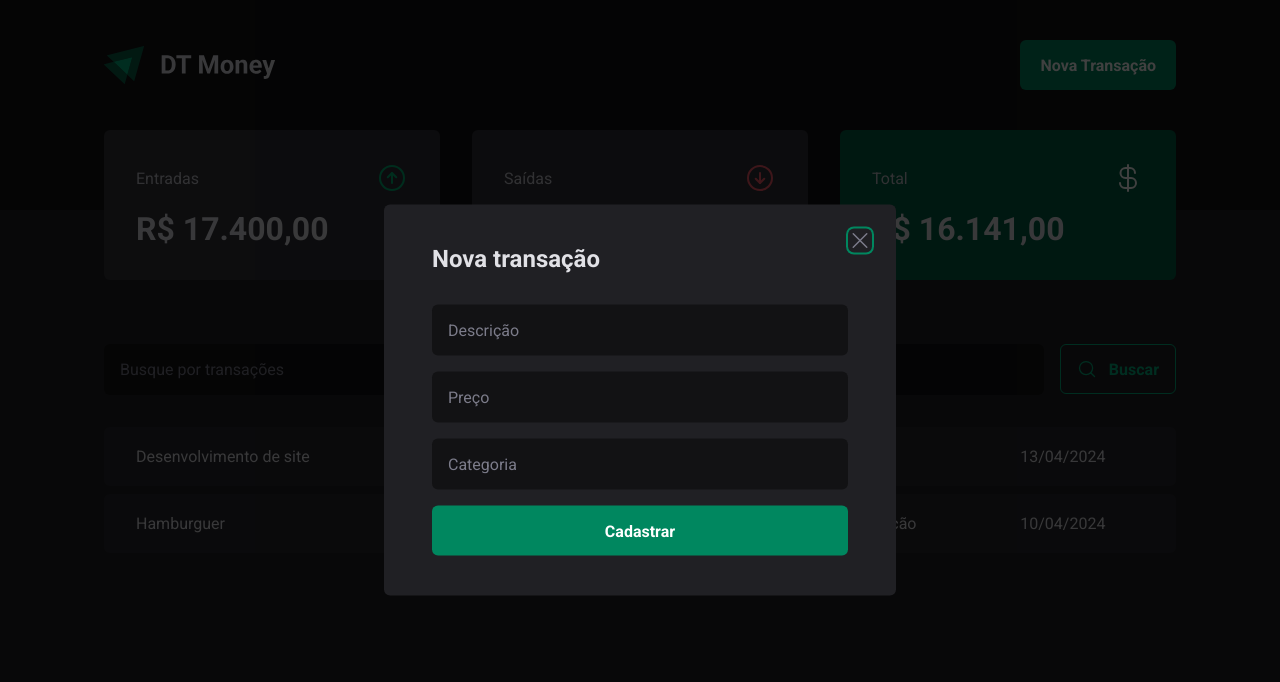
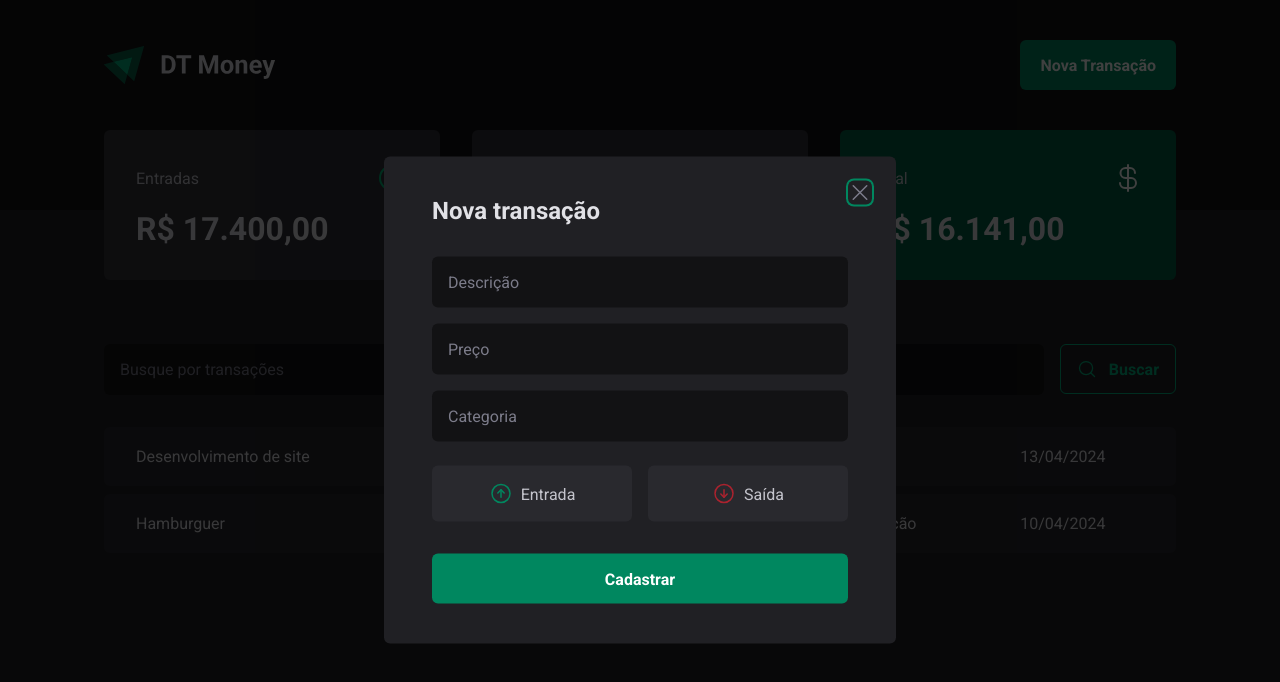
Before and after one commit to taylosstls/mba-rocket, a React (Vite) app in the folder mod-2/02-dt-money/: page / in a window 1280 px wide. Both pictures are taken after a click on the button "Nova Transação". Shown: the top 682 px of the page. Built offline with nearby package versions, Linux system fonts and the light colour scheme.

Commit message:
Create Radix Radio Group modal form

```diff
--- a/mod-2/02-dt-money/package.json
+++ b/mod-2/02-dt-money/package.json
@@ -11,6 +11,7 @@
   },
   "dependencies": {
     "@radix-ui/react-dialog": "^1.1.1",
+    "@radix-ui/react-radio-group": "^1.2.0",
     "phosphor-react": "^1.4.1",
     "react": "^18.3.1",
     "react-dom": "^18.3.1"
--- a/mod-2/02-dt-money/src/components/molecules/NewTransactionModal/index.tsx
+++ b/mod-2/02-dt-money/src/components/molecules/NewTransactionModal/index.tsx
@@ -1,7 +1,7 @@
-import { X } from 'phosphor-react';
+import { ArrowCircleDown, ArrowCircleUp, X } from 'phosphor-react';
 import * as Dialog from '@radix-ui/react-dialog';
 
-import { CloseButton, Content, Overlay } from './styles';
+import { CloseButton, Content, Overlay, TransactionType, TransactionTypeButton } from './styles';
 
 import { Input } from '../../atoms/Input';
 import { Button } from '../../atoms/Button';
@@ -23,6 +23,18 @@ export function NewTransactionModal() {
           <Input type="number" placeholder='Preço' required />
           <Input type="text" placeholder='Categoria' required />
 
+          <TransactionType>
+            <TransactionTypeButton variant='income' value='income'>
+              <ArrowCircleUp size={24} />
+              Entrada
+            </TransactionTypeButton>
+
+            <TransactionTypeButton variant='outcome' value='outcome'>
+              <ArrowCircleDown size={24} />
+              Saída
+            </TransactionTypeButton>
+          </TransactionType>
+
           <Button>Cadastrar</Button>
         </form>
       </Content>
--- a/mod-2/02-dt-money/src/components/molecules/NewTransactionModal/styles.ts
+++ b/mod-2/02-dt-money/src/components/molecules/NewTransactionModal/styles.ts
@@ -1,5 +1,6 @@
 import styled from "styled-components";
 import * as Dialog from '@radix-ui/react-dialog';
+import * as RadioGroup from '@radix-ui/react-radio-group';
 
 export const Overlay = styled(Dialog.Overlay)`
   position: fixed;
@@ -46,3 +47,50 @@ export const CloseButton = styled(Dialog.Close)`
     color: ${props => props.theme['gray-300']};
   }
 `;
+
+export const TransactionType = styled(RadioGroup.Root)`
+  display: grid;
+  grid-template-columns: repeat(2, 1fr);
+  gap: 1rem;
+  margin: .5rem 0 1rem;
+`;
+
+interface TransactionTypeButtonProps {
+  variant: 'income' | 'outcome'
+}
+
+export const TransactionTypeButton = styled(RadioGroup.Item) <TransactionTypeButtonProps>`
+  background-color: ${props => props.theme['gray-700']};
+  color: ${props => props.theme['gray-300']};
+  padding: 1rem;
+  display: flex;
+  align-items: center;
+  justify-content: center;
+  gap: .5rem;
+  border-radius: 6px;
+  cursor: pointer;
+  border: 0;
+  transition: all .3s;
+
+  &:hover {
+    background-color: ${props => props.theme['gray-600']};
+  }
+
+  svg {
+    color: ${props => props.variant === 'income' ?
+    props.theme['green-500'] :
+    props.theme['red-500']};
+  }
+
+  &[data-state='checked'] {
+    color: ${props => props.theme.white};
+    background-color: ${props => props.variant === 'income' ?
+    props.theme['green-500'] :
+    props.theme['red-500']};
+
+    svg {
+      color: ${props => props.theme.white};
+    }
+  }
+
+`;
```
Also changed, not shown: 1 other file (tests, documents, lock files or other folders).
